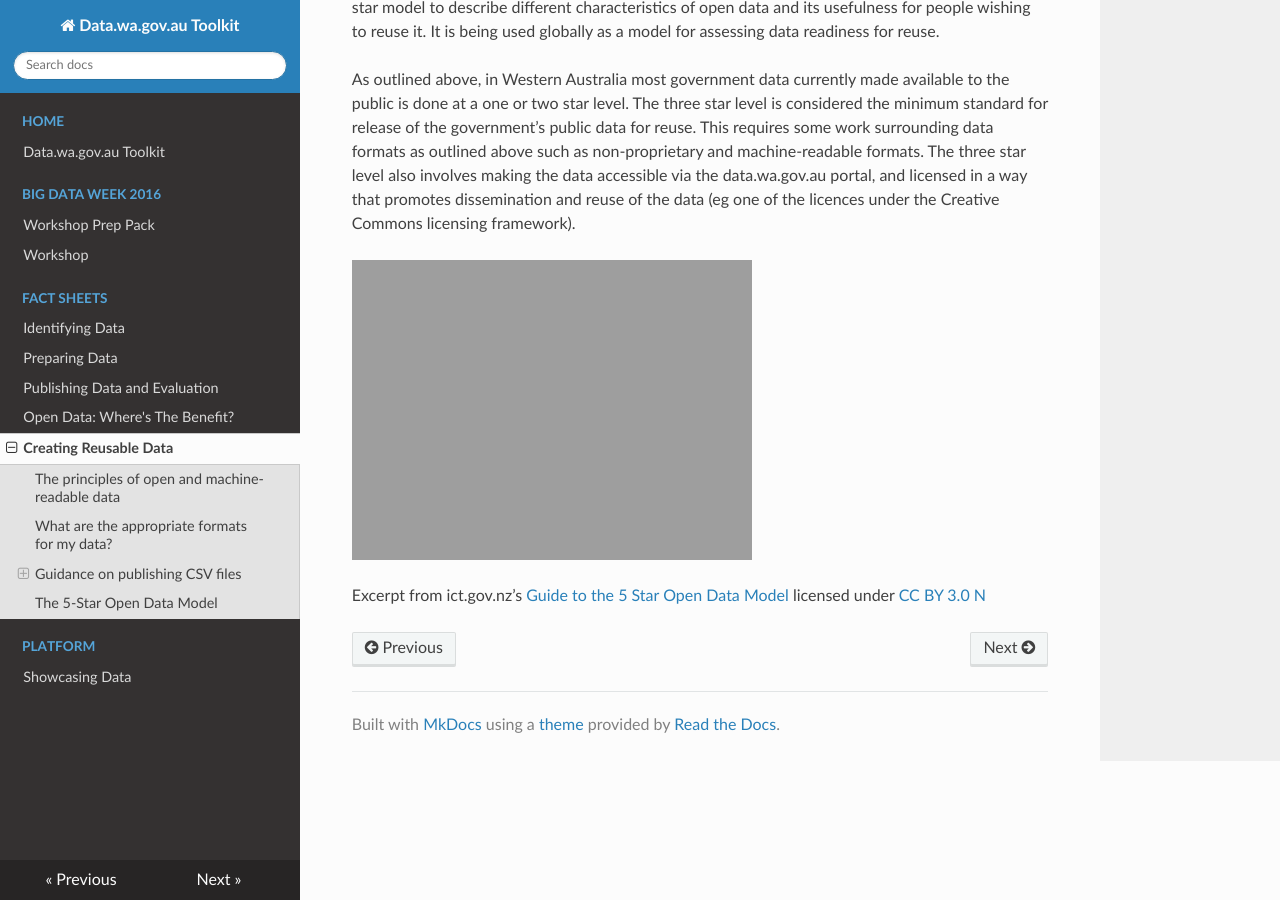
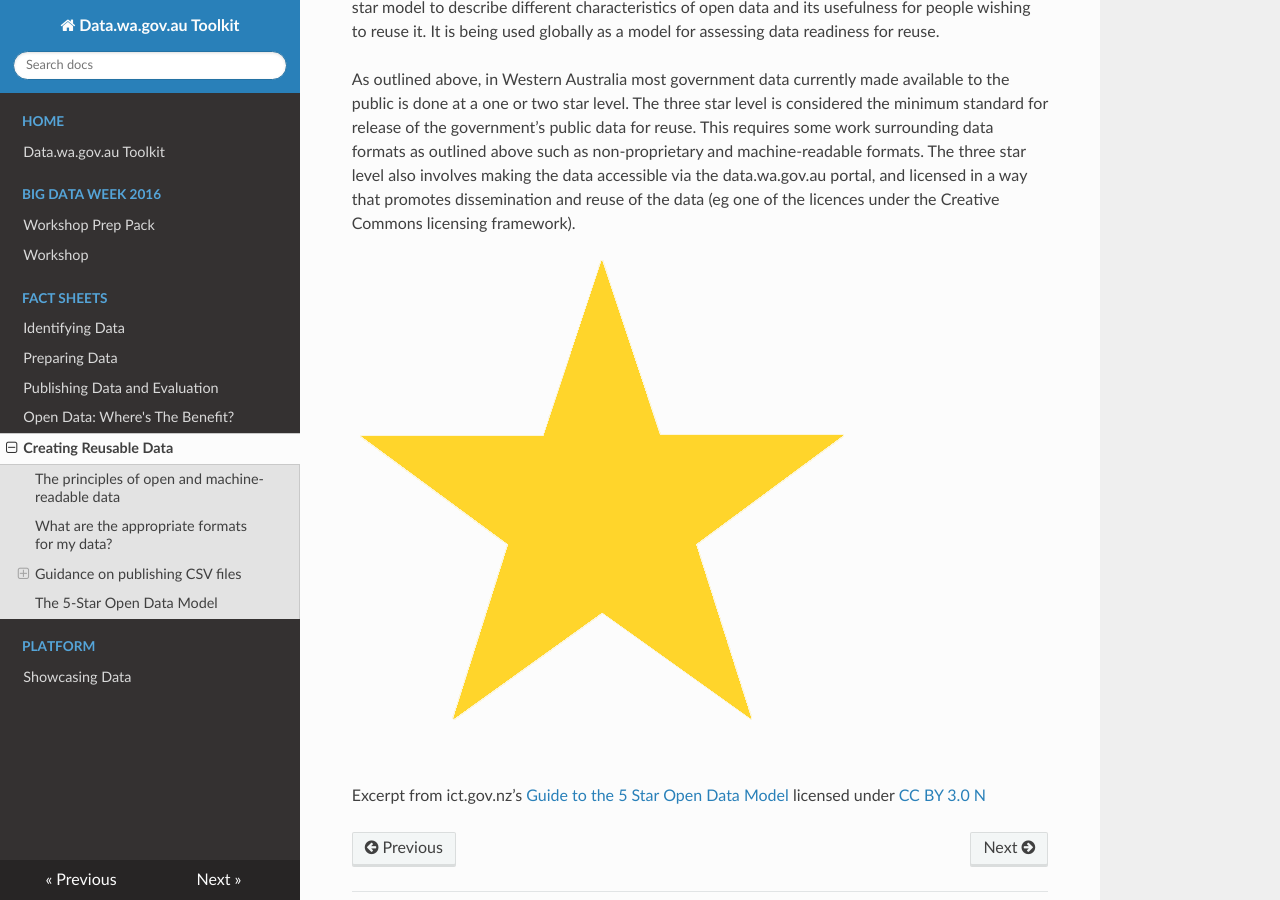
Before and after one commit to datawagovau/toolkit, an MkDocs documentation site: the page built from docs/factsheets/creating-reusable-data.md, in a window 1280 px wide and 900 px high, scrolled down 2502 px. Built offline with MkDocs 1.6.1, drawn with Linux system fonts in a browser that asks for light colours; nearby versions of some CDN libraries; old or Windows-style settings are respelled for this version of MkDocs.

Commit message:
Update creating-reusable-data.md

```diff
--- a/docs/factsheets/creating-reusable-data.md
+++ b/docs/factsheets/creating-reusable-data.md
@@ -112,7 +112,7 @@ making the data accessible via the data.wa.gov.au portal, and licensed in a way
 promotes dissemination and reuse of the data (eg one of the licences under the
 Creative Commons licensing framework).
 
-[star-yellow]: (/imgs/star-yellow.png) "Yellow Star"
+[star-yellow]: /imgs/Star-yellow.png "Yellow Star"
 
 ![Yellow Star][star-yellow]
 
```
